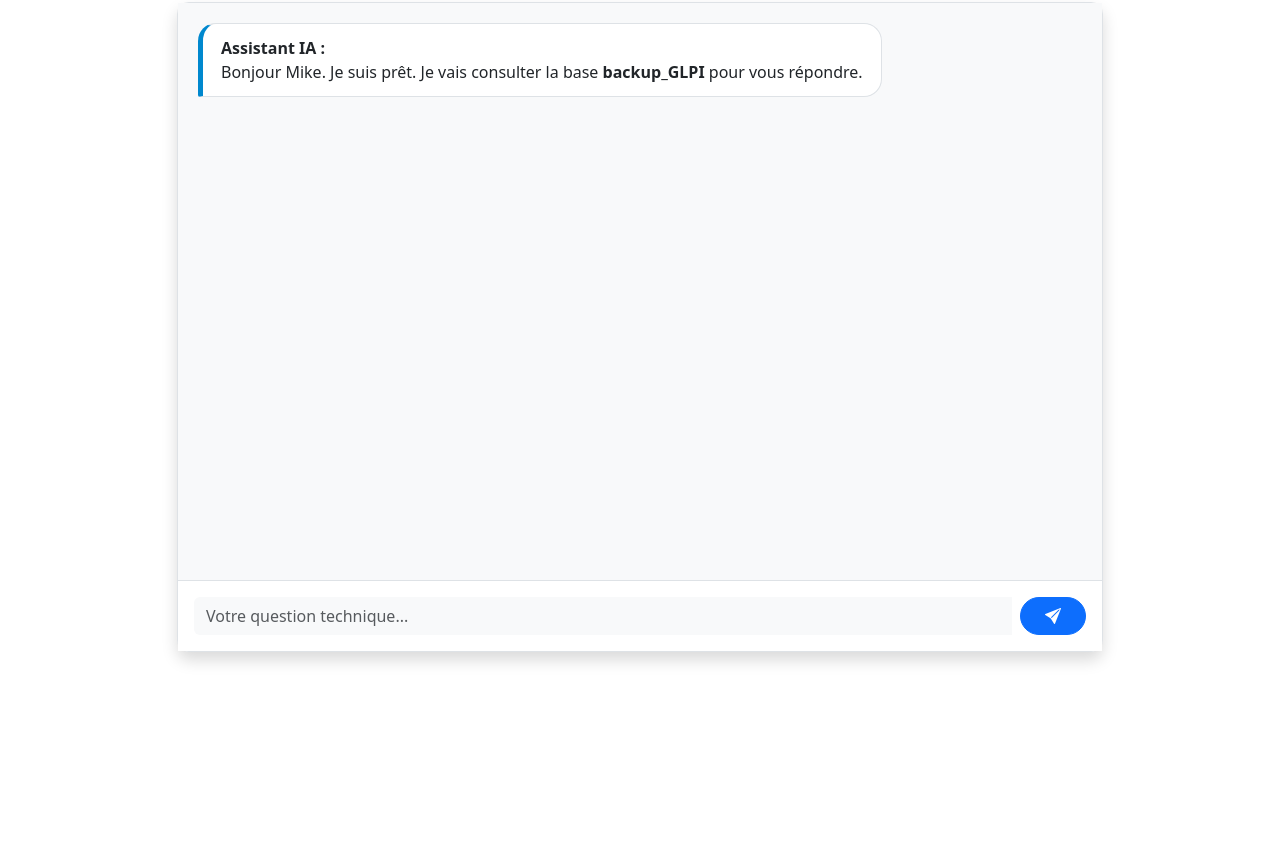
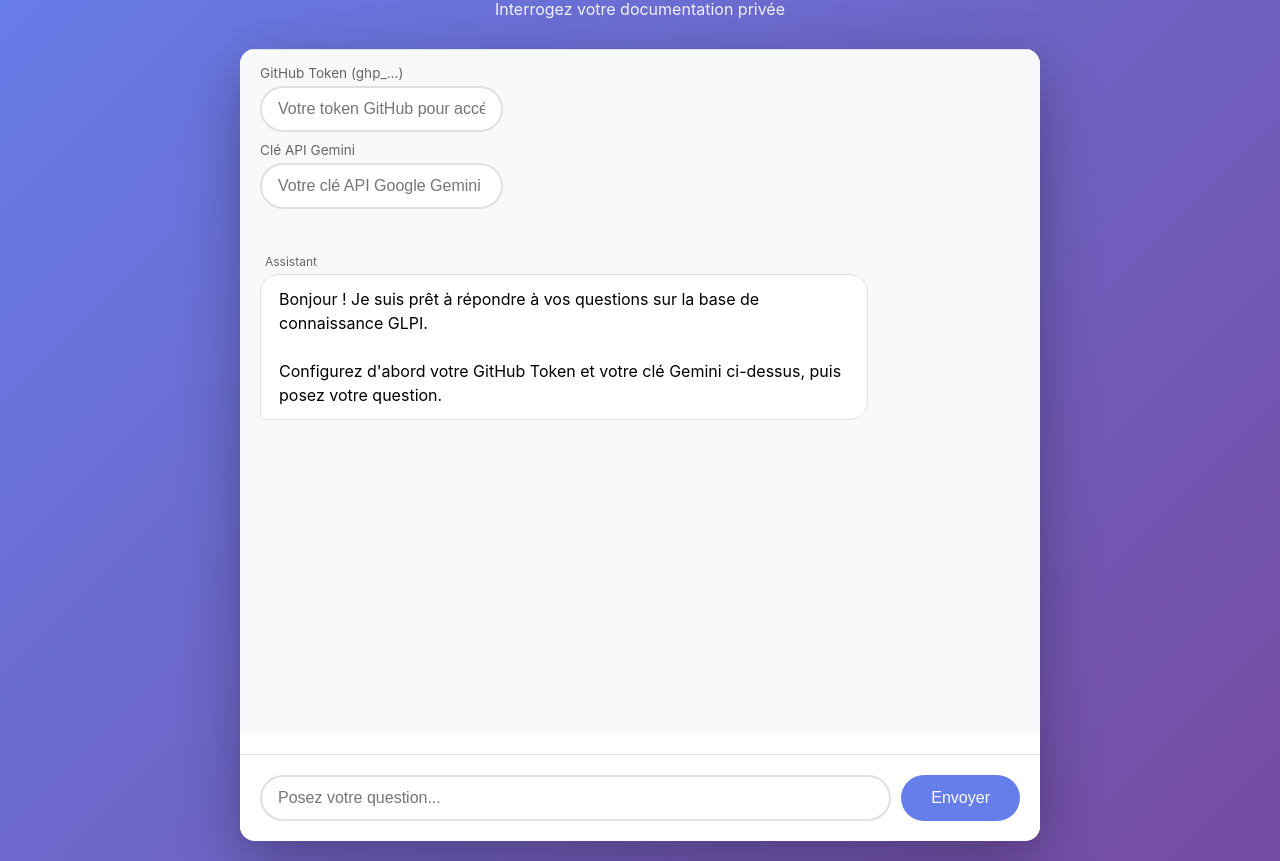
Before and after one commit to mikefri/Ticket_GLPI, a plain HTML site: page Ia_bdc.html in a window 1280 px wide. Shown: the part 70-931 px from the top of the page. Before the commit the page ends 800 px from the top, so only its background shows below. Drawn offline with nearby package versions, Linux system fonts and the light colour scheme.

Commit message:
Update Ia_bdc.html

```diff
--- a/Ia_bdc.html
+++ b/Ia_bdc.html
@@ -1,132 +1,328 @@
-<!doctype html>
+<!DOCTYPE html>
 <html lang="fr">
 <head>
-  <meta charset="utf-8">
-  <meta name="viewport" content="width=device-width, initial-scale=1">
-  <title>IA Base de connaissance – RFX</title>
-  <link href="https://cdn.jsdelivr.net/npm/bootstrap@5.3.2/dist/css/bootstrap.min.css" rel="stylesheet">
-  <link href="https://cdn.jsdelivr.net/npm/bootstrap-icons@1.11.3/font/bootstrap-icons.css" rel="stylesheet">
+  <meta charset="UTF-8">
+  <meta name="viewport" content="width=device-width, initial-scale=1.0">
+  <title>IA Base de Connaissance GLPI</title>
   <style>
-    :root { --rfx-blue: #0055a4; }
-    .sncftop { background-color: var(--rfx-blue) !important; padding: 12px 0; color: white; }
-    .chat-window { border-radius: 12px; border: 1px solid #dee2e6; background: #fff; height: 650px; display: flex; flex-direction: column; }
-    .chat-area { flex-grow: 1; overflow-y: auto; background-color: #f8f9fa; padding: 20px; display: flex; flex-direction: column; }
-    .msg-user { background: var(--rfx-blue); color: white; padding: 12px 18px; border-radius: 18px 18px 2px 18px; margin-bottom: 15px; align-self: flex-end; max-width: 80%; }
-    .msg-ai { background: white; border: 1px solid #dee2e6; padding: 12px 18px; border-radius: 18px 18px 18px 2px; margin-bottom: 15px; align-self: flex-start; max-width: 85%; border-left: 5px solid #0088ce; }
-    .spin { animation: rotation 2s infinite linear; display: inline-block; }
-    @keyframes rotation { from { transform: rotate(0deg); } to { transform: rotate(359deg); } }
+    * {
+      margin: 0;
+      padding: 0;
+      box-sizing: border-box;
+    }
+
+    body {
+      font-family: -apple-system, BlinkMacSystemFont, 'Segoe UI', sans-serif;
+      background: linear-gradient(135deg, #667eea 0%, #764ba2 100%);
+      min-height: 100vh;
+      padding: 20px;
+    }
+
+    .container {
+      max-width: 800px;
+      margin: 0 auto;
+    }
+
+    .header {
+      text-align: center;
+      color: white;
+      margin-bottom: 30px;
+    }
+
+    .header h1 {
+      font-size: 2rem;
+      margin-bottom: 10px;
+    }
+
+    .header p {
+      opacity: 0.9;
+    }
+
+    .chat-container {
+      background: white;
+      border-radius: 15px;
+      box-shadow: 0 20px 60px rgba(0,0,0,0.3);
+      overflow: hidden;
+    }
+
+    .chat-messages {
+      height: 500px;
+      overflow-y: auto;
+      padding: 20px;
+      background: #f8f9fa;
+    }
+
+    .message {
+      margin-bottom: 15px;
+      display: flex;
+      flex-direction: column;
+    }
+
+    .message.user {
+      align-items: flex-end;
+    }
+
+    .message.ai {
+      align-items: flex-start;
+    }
+
+    .message-content {
+      max-width: 80%;
+      padding: 12px 18px;
+      border-radius: 18px;
+      line-height: 1.5;
+    }
+
+    .message.user .message-content {
+      background: #667eea;
+      color: white;
+      border-bottom-right-radius: 4px;
+    }
+
+    .message.ai .message-content {
+      background: white;
+      border: 1px solid #e0e0e0;
+      border-bottom-left-radius: 4px;
+    }
+
+    .message-label {
+      font-size: 0.75rem;
+      color: #666;
+      margin-bottom: 5px;
+      padding: 0 5px;
+    }
+
+    .source-tag {
+      font-size: 0.7rem;
+      color: #999;
+      margin-top: 8px;
+      padding-top: 8px;
+      border-top: 1px solid #eee;
+    }
+
+    .input-area {
+      padding: 20px;
+      background: white;
+      border-top: 1px solid #e0e0e0;
+    }
+
+    .config-area {
+      padding: 15px 20px;
+      background: #f8f9fa;
+      border-top: 1px solid #e0e0e0;
+    }
+
+    .input-group {
+      display: flex;
+      gap: 10px;
+    }
+
+    input[type="text"], input[type="password"] {
+      flex: 1;
+      padding: 12px 16px;
+      border: 2px solid #e0e0e0;
+      border-radius: 25px;
+      font-size: 1rem;
+      outline: none;
+      transition: border-color 0.3s;
+    }
+
+    input[type="text"]:focus, input[type="password"]:focus {
+      border-color: #667eea;
+    }
+
+    button {
+      padding: 12px 30px;
+      background: #667eea;
+      color: white;
+      border: none;
+      border-radius: 25px;
+      font-size: 1rem;
+      cursor: pointer;
+      transition: background 0.3s;
+    }
+
+    button:hover {
+      background: #5568d3;
+    }
+
+    button:disabled {
+      background: #ccc;
+      cursor: not-allowed;
+    }
+
+    .status {
+      text-align: center;
+      padding: 10px;
+      font-size: 0.9rem;
+      color: #666;
+    }
+
+    .status.loading {
+      color: #667eea;
+    }
+
+    .status.error {
+      color: #e74c3c;
+    }
+
+    .config-label {
+      font-size: 0.85rem;
+      color: #666;
+      margin-bottom: 5px;
+      display: block;
+    }
+
+    .config-group {
+      margin-bottom: 10px;
+    }
   </style>
 </head>
 <body>
+  <div class="container">
+    <div class="header">
+      <h1>🤖 IA Base de Connaissance GLPI</h1>
+      <p>Interrogez votre documentation privée</p>
+    </div>
 
-<nav class="navbar sncftop mb-4 shadow-sm">
-  <div class="container">
-    <span class="fw-bold"><i class="bi bi-robot me-2"></i> CENTRE D'ASSISTANCE RFX</span>
+    <div class="chat-container">
+      <div class="config-area">
+        <div class="config-group">
+          <label class="config-label">GitHub Token (ghp_...)</label>
+          <input type="password" id="github-token" placeholder="Votre token GitHub pour accéder au dépôt privé">
         </div>
-</nav>
-
-<main class="container">
-  <div class="row justify-content-center">
-    <div class="col-lg-10">
-      <div class="chat-window shadow">
-        <div id="chat-display" class="chat-area">
-          <div class="msg-ai">
-            <strong>Assistant IA :</strong><br>
-            Bonjour Mike. Je suis prêt. Je vais consulter la base <strong>backup_GLPI</strong> pour vous répondre.
+        <div class="config-group">
+          <label class="config-label">Clé API Gemini</label>
+          <input type="password" id="gemini-key" placeholder="Votre clé API Google Gemini">
         </div>
       </div>
 
-        <div id="ai-status" class="px-4 py-2 d-none text-primary small bg-white border-top">
-          <i class="bi bi-arrow-repeat spin me-1"></i> Connexion sécurisée et analyse...
+      <div class="chat-messages" id="chatMessages">
+        <div class="message ai">
+          <span class="message-label">Assistant</span>
+          <div class="message-content">
+            Bonjour ! Je suis prêt à répondre à vos questions sur la base de connaissance GLPI.
+            <br><br>
+            Configurez d'abord votre GitHub Token et votre clé Gemini ci-dessus, puis posez votre question.
+          </div>
+        </div>
       </div>
 
-        <div class="p-3 border-top bg-white">
+      <div class="status" id="status"></div>
+
+      <div class="input-area">
         <div class="input-group">
-            <input type="text" id="user-query" class="form-control border-0 bg-light" placeholder="Votre question technique..." onkeypress="if(event.key === 'Enter') askAI()">
-            <button class="btn btn-primary px-4 rounded-pill ms-2" type="button" onclick="askAI()">
-              <i class="bi bi-send-fill"></i>
-            </button>
+          <input
+            type="text"
+            id="userInput"
+            placeholder="Posez votre question..."
+            onkeypress="if(event.key==='Enter') sendMessage()"
+          >
+          <button onclick="sendMessage()">Envoyer</button>
         </div>
       </div>
     </div>
   </div>
-  </div>
-</main>
 
   <script>
-    // --- CONFIGURATION MASQUÉE (DÉCOUPAGE) ---
+    const REPO_URL = 'https://raw.githubusercontent.com/mikefri/backup_GLPI/refs/heads/main/KNOWLEDGE_BASE.md';
 
-    // 1. Clé Gemini découpée
-    const g1 = "AIzaSyD8zXUqg8J";
-    const g2 = "YXrG420G5IWCPU1GVduT0C0o";
-    const GEMINI_API_KEY = g1 + g2;
+    function addMessage(text, isUser) {
+      const messagesDiv = document.getElementById('chatMessages');
+      const messageDiv = document.createElement('div');
+      messageDiv.className = `message ${isUser ? 'user' : 'ai'}`;
 
-    // 2. Token GitHub découpé (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)
-    const p1 = "ghp_rQi0sEKe2Sm";
-    const p2 = "9jmledHWEtHBC6QyrmP4Emh1N";
-    const GH_TOKEN = p1 + p2;
+      const label = document.createElement('span');
+      label.className = 'message-label';
+      label.textContent = isUser ? 'Vous' : 'Assistant IA';
 
-    const API_URL = "https://api.github.com/repos/mikefri/backup_GLPI/contents/KNOWLEDGE_BASE.md";
+      const content = document.createElement('div');
+      content.className = 'message-content';
+      content.innerHTML = text.replace(/\n/g, '<br>');
 
-    async function askAI() {
-        const input = document.getElementById('user-query');
-        const chat = document.getElementById('chat-display');
-        const status = document.getElementById('ai-status');
+      if (!isUser) {
+        const source = document.createElement('div');
+        source.className = 'source-tag';
+        source.textContent = '📚 Source : KNOWLEDGE_BASE.md';
+        content.appendChild(source);
+      }
+
+      messageDiv.appendChild(label);
+      messageDiv.appendChild(content);
+      messagesDiv.appendChild(messageDiv);
+      messagesDiv.scrollTop = messagesDiv.scrollHeight;
+    }
+
+    function setStatus(message, type = '') {
+      const statusDiv = document.getElementById('status');
+      statusDiv.textContent = message;
+      statusDiv.className = `status ${type}`;
+    }
+
+    async function sendMessage() {
+      const input = document.getElementById('userInput');
+      const githubToken = document.getElementById('github-token').value.trim();
+      const geminiKey = document.getElementById('gemini-key').value.trim();
       const query = input.value.trim();
 
       if (!query) return;
 
-        chat.innerHTML += `<div class="msg-user">${query}</div>`;
-        input.value = "";
-        status.classList.remove('d-none');
-        chat.scrollTop = chat.scrollHeight;
+      if (!githubToken || !geminiKey) {
+        setStatus('⚠️ Veuillez configurer votre GitHub Token et votre clé Gemini', 'error');
+        return;
+      }
+
+      addMessage(query, true);
+      input.value = '';
+      setStatus('🔄 Récupération de la base de connaissance...', 'loading');
 
       try {
-            // Étape 1 : Récupérer le fichier privé via l'API GitHub
-            const response = await fetch(API_URL, {
+        // Étape 1 : Récupérer le fichier privé
+        const kbResponse = await fetch(REPO_URL, {
           headers: {
-                    'Authorization': `token ${GH_TOKEN}`,
+            'Authorization': `token ${githubToken}`,
             'Accept': 'application/vnd.github.v3.raw'
           }
         });
 
-            if (!response.ok) throw new Error("Accès à la base refusé (Vérifiez le Token GitHub)");
-            const kbText = await response.text();
+        if (!kbResponse.ok) {
+          throw new Error(`GitHub Error ${kbResponse.status}: Vérifiez votre token`);
+        }
 
-            // Étape 2 : Envoyer à Gemini
-            const aiResponse = await fetch(`https://generativelanguage.googleapis.com/v1beta/models/gemini-1.5-flash:generateContent?key=${GEMINI_API_KEY}`, {
+        const knowledgeBase = await kbResponse.text();
+        setStatus('🤖 Analyse avec l\'IA...', 'loading');
+
+        // Étape 2 : Interroger Gemini
+        const aiResponse = await fetch(
+          `https://generativelanguage.googleapis.com/v1beta/models/gemini-1.5-flash:generateContent?key=${geminiKey}`,
+          {
             method: 'POST',
             headers: { 'Content-Type': 'application/json' },
             body: JSON.stringify({
               contents: [{
                 parts: [{
-                            text: `Tu es un expert technique support. Réponds en français en utilisant UNIQUEMENT ces données : \n\n${kbText}\n\nQuestion : ${query}`
+                  text: `Tu es un expert technique GLPI. Réponds UNIQUEMENT en te basant sur cette documentation :\n\n${knowledgeBase}\n\nQuestion : ${query}\n\nRéponds en français de manière claire et précise.`
                 }]
               }]
             })
-            });
+          }
+        );
+
+        if (!aiResponse.ok) {
+          throw new Error(`Gemini Error ${aiResponse.status}: Vérifiez votre clé API`);
+        }
 
         const data = await aiResponse.json();
-            if (data.error) throw new Error(data.error.message);
-
         const answer = data.candidates[0].content.parts[0].text;
 
-            status.classList.add('d-none');
-            chat.innerHTML += `
-                <div class="msg-ai">
-                    <strong class="text-primary small">Expert IA :</strong><br>
-                    ${answer.replace(/\n/g, '<br>')}
-                </div>`;
+        setStatus('');
+        addMessage(answer, false);
 
       } catch (error) {
+        setStatus('❌ ' + error.message, 'error');
         console.error(error);
-            status.classList.add('d-none');
-            chat.innerHTML += `<div class="alert alert-danger mx-4 mt-2 small">❌ Erreur: ${error.message}</div>`;
       }
-        chat.scrollTop = chat.scrollHeight;
     }
   </script>
-
-<script src="https://cdn.jsdelivr.net/npm/bootstrap@5.3.2/dist/js/bootstrap.bundle.min.js"></script>
 </body>
 </html>
```
Lines whose indentation alone changed are shown as unchanged.
